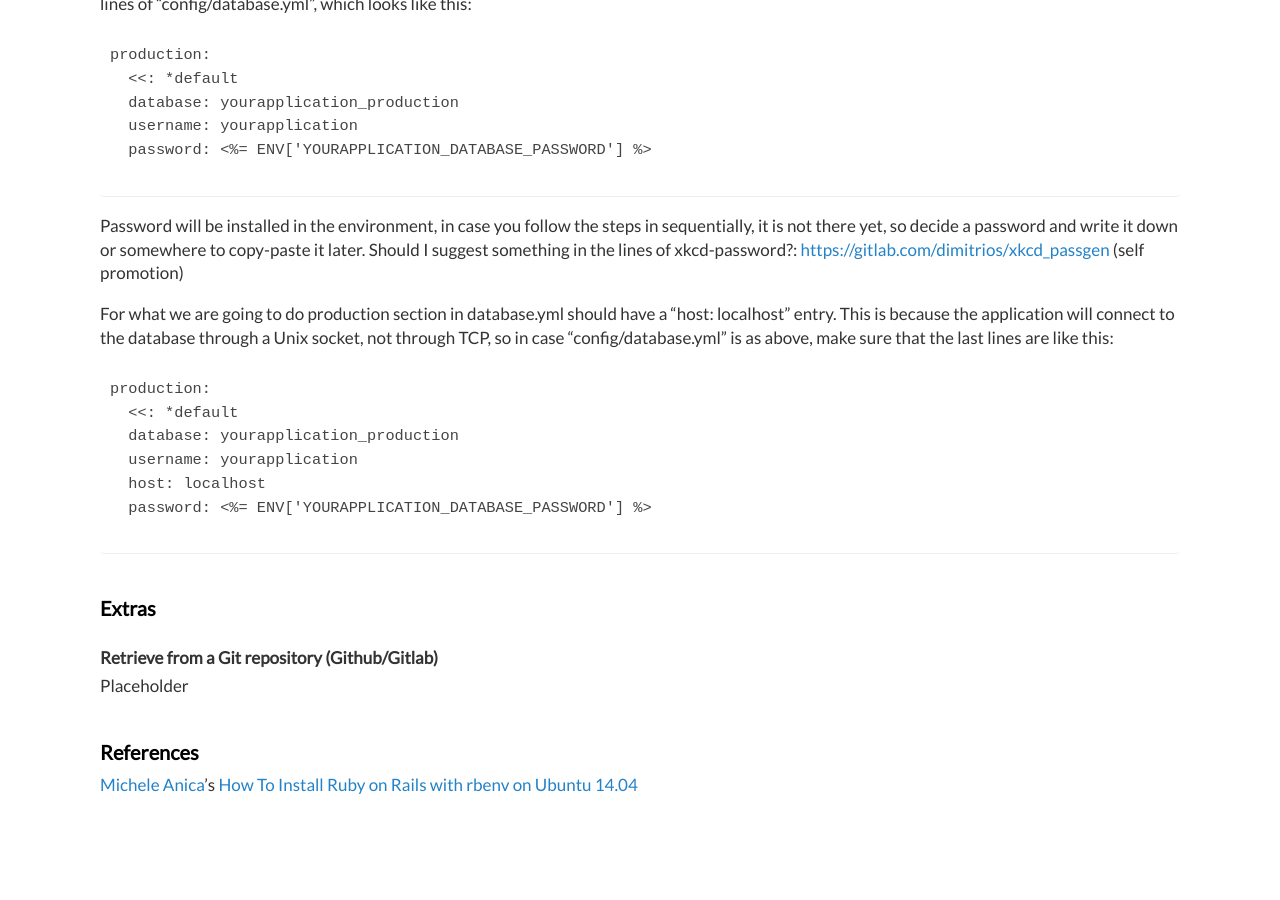
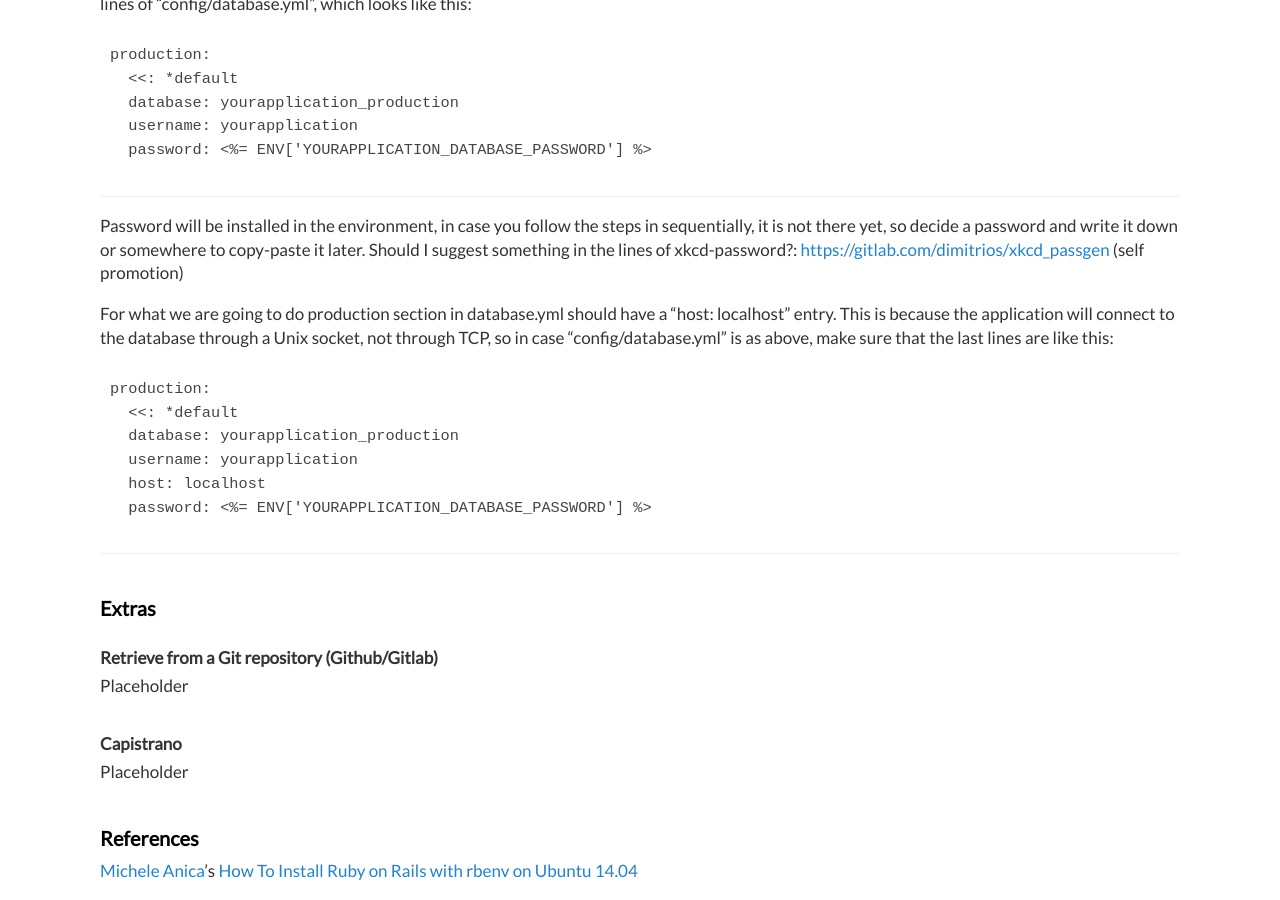
Before and after one commit to dimitrismistriotis/dimitrismistriotis.github.io, a Jekyll site: the page built from _posts/2017-01-07-deploy_rails.md, in a window 1280 px wide and 900 px high, scrolled down 6668 px. Built offline with Jekyll 4.4.1, drawn with Linux system fonts in a browser that asks for light colours; before the commit the page ends 7482 px from its top, so only the background shows below that.

Commit message:
TODO for later

```diff
--- a/_posts/2017-01-07-deploy_rails.md
+++ b/_posts/2017-01-07-deploy_rails.md
@@ -402,6 +402,10 @@ production:
 
 Placeholder
 
+### Capistrano
+
+Placeholder
+
 ## References
 
 [Michele Anica](https://www.digitalocean.com/community/users/manicas)'s
```
